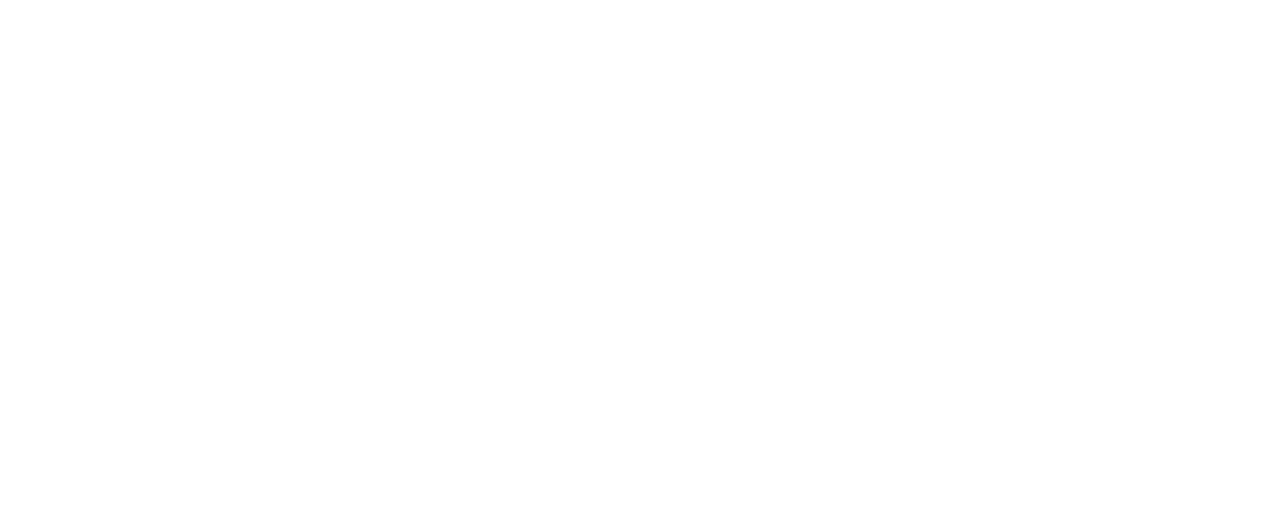
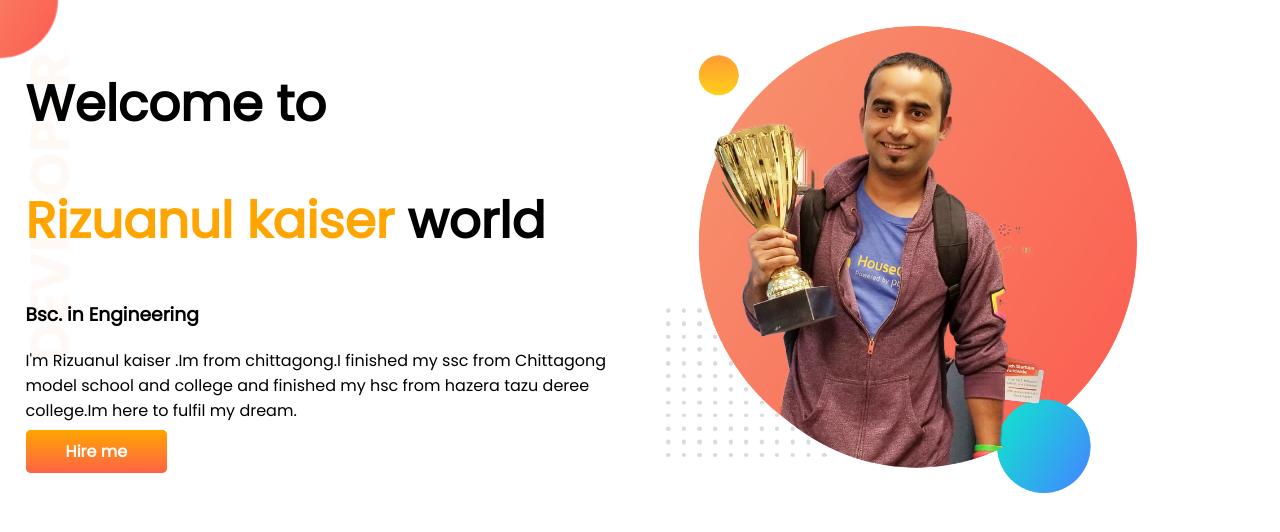
Before and after one commit to rizuanul-kaiser/developer-portfolio, a plain HTML site: page index.html in a window 1280 px wide. Drawn offline with Linux system fonts and the light colour scheme.

Commit message:
my-commit

```diff
--- a/index.html
+++ b/index.html
@@ -6,8 +6,24 @@
     <meta name="viewport" content="width=device-width, initial-scale=1.0">
     <title>Rizuzual Kaiser</title>
     <link rel="stylesheet" href="style.css">
+    <link rel="preconnect" href="https://fonts.googleapis.com">
+    <link rel="preconnect" href="https://fonts.googleapis.com">
+    <link rel="preconnect" href="https://fonts.gstatic.com" crossorigin>
+    <link href="https://fonts.googleapis.com/css2?family=Poppins&display=swap" rel="stylesheet">
+
+
 </head>
-<body>
+  <body>
+    <section class="top-banner">
+        <div class="half-width"><h1>Welcome to</h1>
+        <h1><span class="orange-color">Rizuanul kaiser</span> world</h1>
+        <H3>Bsc. in Engineering</H3>
+        <p>I'm Rizuanul kaiser .Im from chittagong.I finished my ssc from Chittagong model school and college and finished my hsc from hazera tazu deree college.Im here to fulfil my dream.</p>
+        <a class="link-button" href="">Hire me</a>
+    </div>
+    <div class="half-width">    <img src="images/jhankar.png" alt="">
 
-</body>
+    </div>
+    </section>
+ </body>
 </html>
--- a/style.css
+++ b/style.css
@@ -0,0 +1,34 @@
+body{
+    font-family: 'Poppins', sans-serif;
+    margin: 0;
+
+}
+h1{
+    font-size: 50px;
+}
+.orange-color{
+    color: orange;
+}
+section{
+    display: flex;
+}
+.half-width{
+    width: 50%;
+    padding: 2%;
+}
+.half-width img{
+    width: 80%;
+}
+.link-button{
+    text-decoration: none;
+    background-color: orange;
+    background-image: linear-gradient(orange,tomato);
+    padding: 10px 40px;
+    color: white;
+    font-weight: 700;
+    border-radius: 5px;
+}
+.top-banner{
+    background-image: url(images/top-banner.png);
+    background-repeat: no-repeat;
+}
```
Also changed, not shown: images/dream-bg.png (added), images/exp-bg.png (added), images/jhankar.png (added), images/jhankar2.png (added), images/my-bg.png (added), images/my-bg2.png (added), images/top-banner.png (added), 7 other files.
